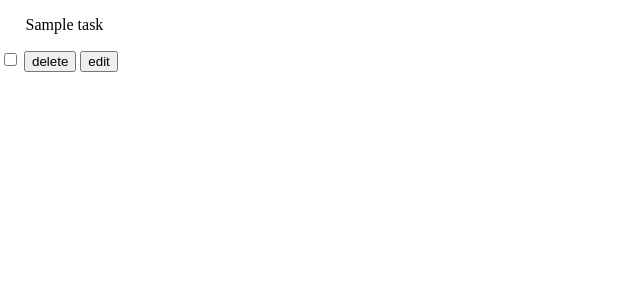
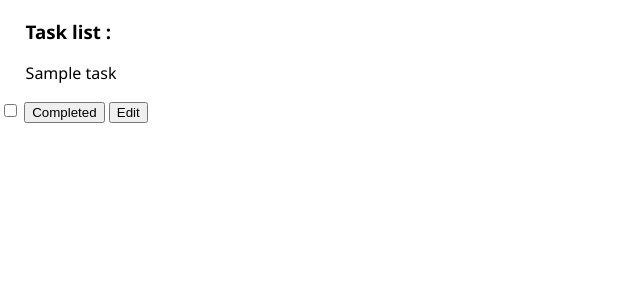
Before and after one commit to mithridatem/js_symfony, a Symfony app: template templates/task/index.html.twig in a window 1280 px wide. Shown: the top 300 px of the page, without its empty margins (0-640 px from the left). Run offline with Twig, Linux system fonts and the light colour scheme; the template is opened without the code that fills it: most values are stand-ins (such as "Sample title", 1, 10 or a date in 2020); some libraries are stand-ins or nearby versions.

Commit message:
translate front-end

```diff
--- a/public/asset/css/main.css
+++ b/public/asset/css/main.css
@@ -1,10 +1,10 @@
 body{
     padding: 0;
     margin: 0;
+    font-family: 'Segoe UI', Tahoma, Geneva, Verdana, sans-serif;
 }
 #msg_zone{
     padding-top: 2vh;
-    font-family: 'Segoe UI', Tahoma, Geneva, Verdana, sans-serif;
     font-size:1.2rem;
 }
 input[type='text']{
@@ -13,6 +13,6 @@ input[type='text']{
     margin-bottom: 2vh;
     margin-left: 2vw;
 }
-div>p,#msg_zone{
+div>p,#msg_zone, h3{
     margin-left: 2vw;
 }
--- a/public/asset/script/script.js
+++ b/public/asset/script/script.js
@@ -76,7 +76,7 @@ tasks.forEach(element=>{
         //test si pas checked
         else{
             msg_zone.style.color = "orange";
-            msg_zone.textContent = "Veuillez cocher la checkbox !!!";
+            msg_zone.textContent = "Please tick the checkbox !!!";
             //vider la zone message au bout de 2 secondes
             const myTimeout = setTimeout(()=>{
                 msg_zone.textContent = "";
@@ -122,14 +122,14 @@ tasks.forEach(element=>{
                 //coloration du bouton
                 element.children[3].style.backgroundColor = 'rgb(222, 119, 51)';
                 //remplacement texte du bouton
-                element.children[3].innerText = 'Valider';
+                element.children[3].innerText = 'To validate';
             }
             //test si le premier enfant est un input
             else{
                 //test si new name est vide
                 if(newName == ""){
                     msg_zone.style.color = "orange";
-                    msg_zone.textContent = "Modification annulée";
+                    msg_zone.textContent = "Update canceled";
                     //vider la zone message au bout de 2 secondes
                     const myTimeout = setTimeout(()=>{
                         msg_zone.textContent = "";
@@ -231,7 +231,7 @@ tasks.forEach(element=>{
         else{
             //affichage de l'erreur
             msg_zone.style.color = "tomato";
-            msg_zone.textContent = 'Veuillez cocher la checkbox !!!';
+            msg_zone.textContent = 'Please tick the checkbox !!!';
             //vider la zone message au bout de 2 secondes
             const myTimeout = setTimeout(()=>{
                 msg_zone.textContent = "";
--- a/templates/task/index.html.twig
+++ b/templates/task/index.html.twig
@@ -3,12 +3,13 @@
 {% block title %}All Tasks{% endblock %}
 
 {% block body %}
+    <h3>Task list :</h3>
     {% for task in tasks %}
         <div class="tasks">
             <p name="{{task.name}}">{{task.name}}</p>
             <input type="checkbox" id="{{task.id}}">
-            <button>delete</button>
-            <button>edit</button>
+            <button>Completed</button>
+            <button>Edit</button>
         </div>
     {% endfor %}
     <div id="msg_zone"></div>
```
